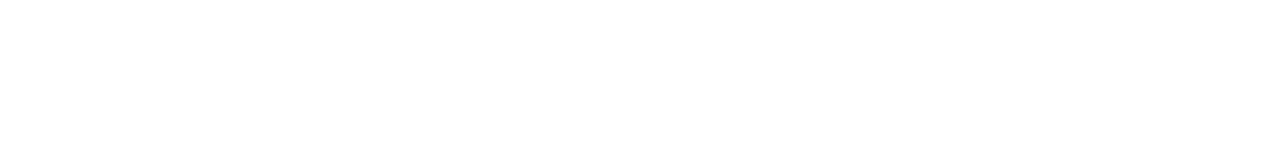
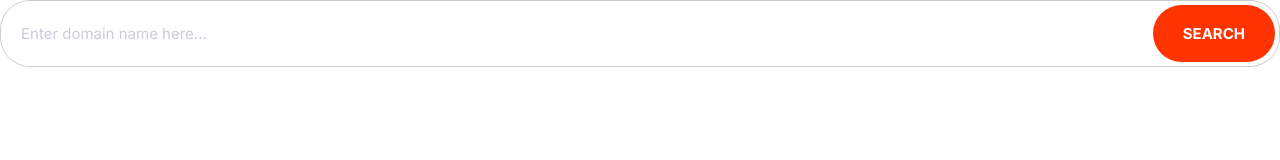
Before and after one commit to Muruganandham333/Moshify, a plain HTML site: page index.html in a window 1280 px wide. Drawn offline with Linux system fonts and the light colour scheme.

Commit message:
Define input and input group component

```diff
--- a/css/style.css
+++ b/css/style.css
@@ -2,10 +2,11 @@
     --primary-color:#2584ff;
     --secodary-color:#00d9ff;
     --accent-color:#ff3400;
-    --heading-color:#1b0706;
+    --heading-color:#1b0760;
     --body-color:#918caa;
-    --dark-blue:#1b0760;
     --white-color:#fff;
+    --border-color:#ccc;
+    --border-radius:30px;
 }
 
 *, *::after, *::before{
@@ -230,12 +231,12 @@ a{
 
 .btn--outline{
     background: var(--white-color);
-    border: 1px solid var(--dark-blue);
-    color: var(--dark-blue);
+    border: 1px solid var(--heading-color);
+    color: var(--heading-color);
 }
 
 .btn--outline:hover{
-    background-color: var(--dark-blue);
+    background-color: var(--heading-color);
     color: var(--white-color);
 }
 
@@ -246,3 +247,40 @@ a{
     }
 
 }
+
+/* INPUTS */
+.input{
+    border-radius: var(--border-radius);
+    border: 1px solid var(--border-color);
+    color: var(--heading-color);
+    font-size: 2rem;
+    outline: none;
+    padding: 1.5rem 3.5rem;
+}
+
+::placeholder{
+    color: #cdcbd7;
+}
+
+.input-group{
+    border-radius: var(--border-radius);
+    border: 1px solid var(--border-color);
+    display: flex;
+}
+
+.input-group .input{
+    border: 0;
+    flex-grow: 1;
+    padding: 1.5rem 2rem;
+}
+
+.input-group .btn{
+    margin: 4px;
+}
+
+@media screen and (min-width:1024px) {
+    .input{
+        font-size: 1.5rem;
+    }
+
+}
--- a/index.html
+++ b/index.html
@@ -14,5 +14,14 @@
     <link rel="stylesheet" href="css/normalize.css" />
     <link rel="stylesheet" href="css/style.css" />
   </head>
-  <body></body>
+  <body>
+    <div class="input-group">
+      <input
+        type="text"
+        class="input"
+        placeholder="Enter domain name here..."
+      />
+      <button class="btn btn--accent">Search</button>
+    </div>
+  </body>
 </html>
```
Also changed, not shown: component/input.html (added, +4 -0 lines).
